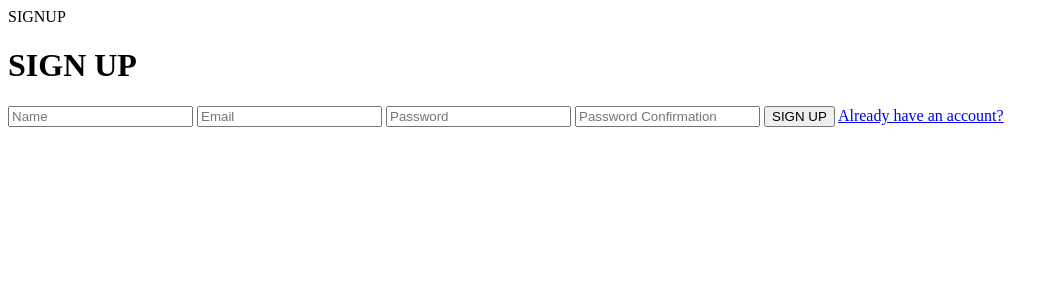
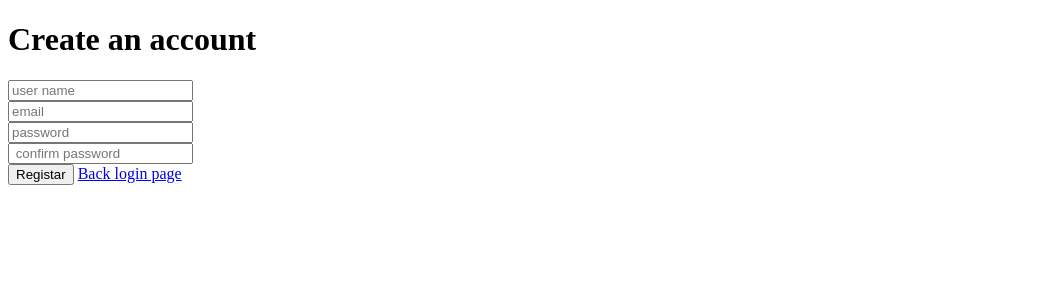
Before and after one commit to 2023hackathon-team-d/test, a Python web app: template templates/registration/signup.html in a window 1280 px wide. Shown: the top 300 px of the page, without its empty margins (0-1058 px from the left). Run offline with Jinja, Linux system fonts and the light colour scheme; the template is opened without the code that fills it, so the values that code supplies are empty.

Commit message:
signup.html

```diff
--- a/templates/registration/signup.html
+++ b/templates/registration/signup.html
@@ -1,23 +1,30 @@
 {% extends 'registration/base.html' %}
 {% block title %}
-  <title>signup</title>
+  <title>Create an account</title>
 {% endblock %}
 {% block body %}
 <div class="registration-wrapper signup">
   <div class="registration-main signup-main">
-      SIGNUP
-      <div class="half-circle pink">
+      <div class="registration-main">
+        <h1 class="registration-title-signup">Create an account</h1>
             <form class="registration-form" method="post">
-          <h1 class="registration-title">SIGN UP</h1>
-          <input type="text" placeholder="Name" name="name" />
-          <input type="text" placeholder="Email" name="email" />
-          <input type="password" placeholder="Password" name="password1" />
+              <div class="username-form">
+                <input type="text" placeholder="user name" name="username" />
+              </div>
+              <div class="email-form">
+                <input type="text" placeholder="email" name="email" />
+              </div>
+              <div class="email-form">
+                <input type="password" placeholder="password" name="password1" />
+              </div>
+              <div class="email-form">
                 <input
                 type="password"
-            placeholder="Password Confirmation"
+                placeholder=" confirm password"
                 name="password2"
               />
-          <button class="pink">SIGN UP</button>
+              </div>
+              <button>Registar</button>
               {% with messages = get_flashed_messages() %}
                 {% if messages %}
                   <ul class="flashes">
@@ -28,10 +35,11 @@
                 {% endif %}
               {% endwith %}
               <a class="switch-register-mode" href="{{ url_for('login') }}">
-          Already have an account?
+              Back login page
               </a>
             </form>
           </div>
         </div>
       </div>
+</div>
 {% endblock %}
```
Lines whose indentation alone changed are shown as unchanged.
